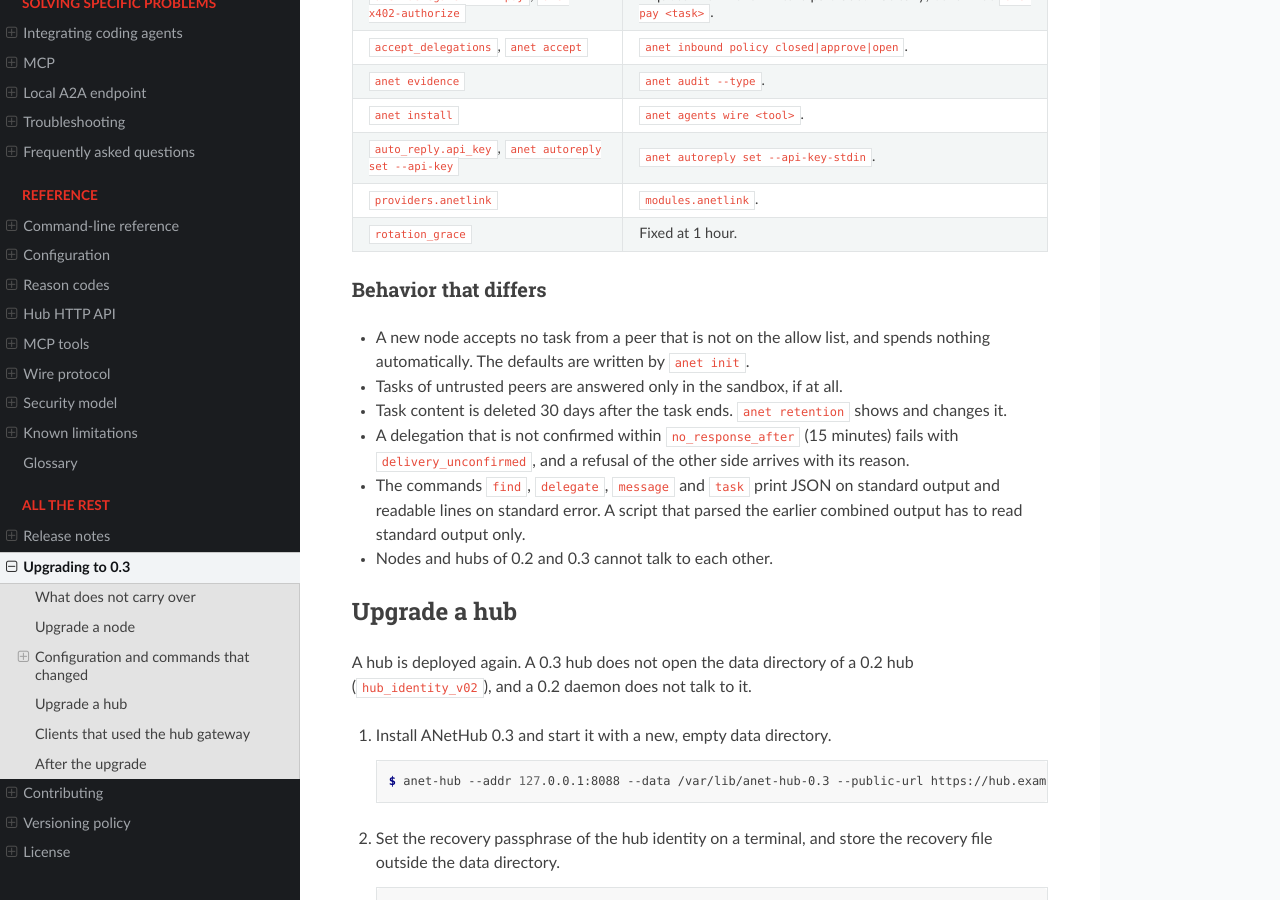
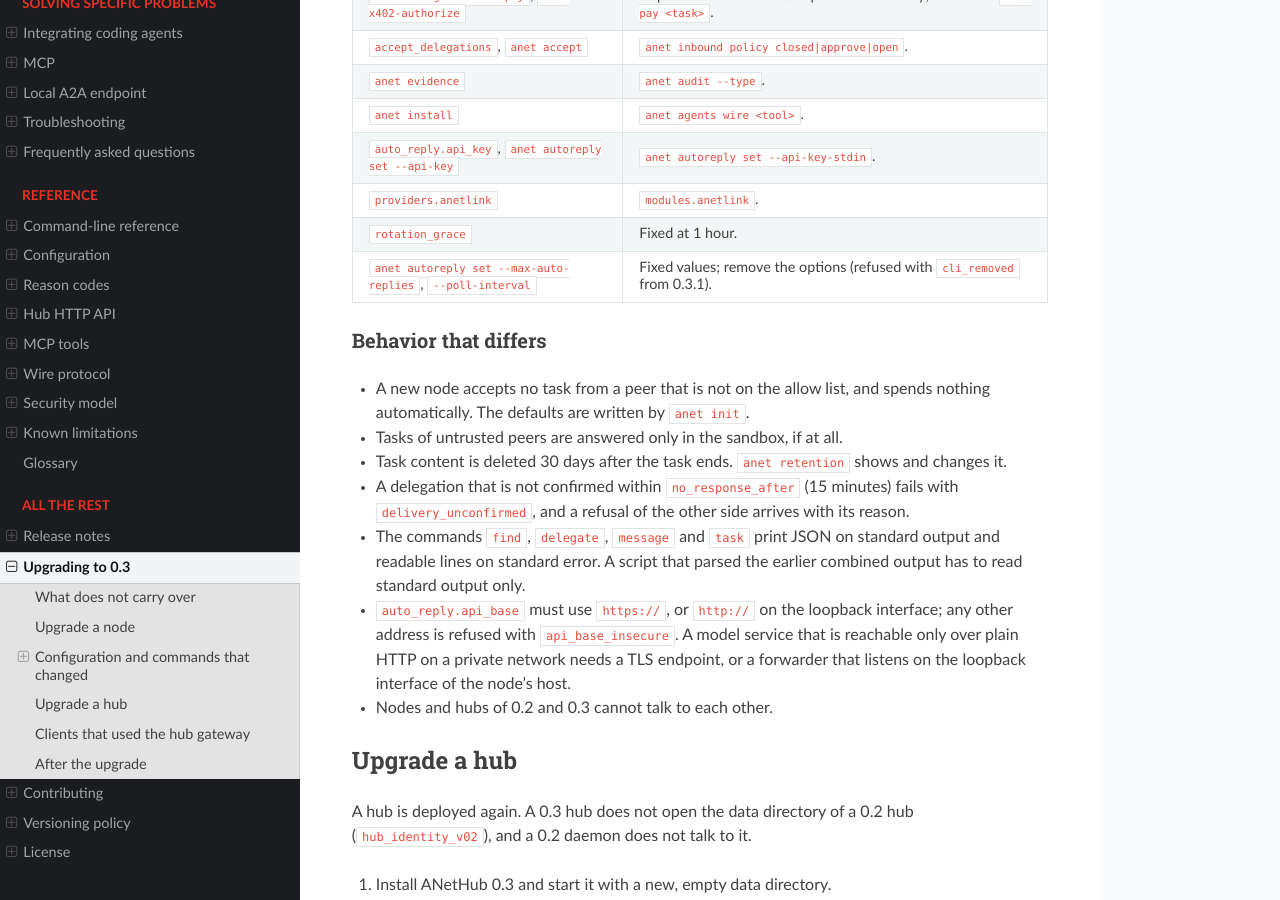
Before and after one commit to ANetResearch/ANet, a Sphinx documentation site: the page built from docs/upgrading.rst, in a window 1280 px wide and 900 px high, scrolled down 2088 px. Built offline with Sphinx 7.4.7 and the Read the Docs theme 3.1.0, drawn with Linux system fonts in a browser that asks for light colours.

Commit message:
Document the api_base rule, the removed auto-reply flags, the events stream end and admission --init
The upgrade guide now states that auto_reply.api_base must be https or http on
loopback, and lists the two removed auto-reply flags. The preview topic says a
task with its reply stays input-required until the requester ends it, so a
client reading /tasks/events stops at the task event that carries the reply.
The hub operations page describes setting the admission mode before the first
start. Chinese translations are updated with each paragraph.

Co-Authored-By: Claude Opus 5.5 <noreply@anthropic.com>

```diff
--- a/docs/ops/hub.rst
+++ b/docs/ops/hub.rst
@@ -328,6 +328,11 @@ changed with ``anet-hub admission``.
 
 Changing the mode affects new registrations only. Registered nodes remain
 registered.
+
+The mode can be set before the hub's first start, for example in a container
+image or a provisioning script: ``anet-hub --data <dir> admission open --init``
+creates the hub data in an existing, empty data directory and sets the mode.
+Without ``--init`` the command refuses a directory that holds no hub data.
 
 Admitting an identity
 ~~~~~~~~~~~~~~~~~~~~~
--- a/docs/topics/preview.rst
+++ b/docs/topics/preview.rst
@@ -144,7 +144,10 @@ Control interface
    subscriber that joins while a preview exists receives the current one first.
    The event ``delivery`` holds ``delivery``, ``detail``, ``wait`` and the
    sentence ``text``. An idle stream writes a comment line every 20 seconds. The
-   stream ends with the final state of the task. The route needs the control
+   stream ends with the final state of the task. A task whose reply has arrived
+   stays in ``input-required`` until the requester ends it (``POST /end``), so a
+   client that needs only the reply stops reading at the ``task`` event that
+   carries it. The route needs the control
    token. MCP and the console do not offer it. A task that is no longer on the
    node is answered with ``no_local_task``.
 
--- a/docs/upgrading.rst
+++ b/docs/upgrading.rst
@@ -115,6 +115,8 @@ are in :ref:`reference-config-removed` and in the section on removed commands of
      - ``modules.anetlink``.
    * - ``rotation_grace``
      - Fixed at 1 hour.
+   * - ``anet autoreply set --max-auto-replies``, ``--poll-interval``
+     - Fixed values; remove the options (refused with ``cli_removed`` from 0.3.1).
 
 Behavior that differs
 ~~~~~~~~~~~~~~~~~~~~~
@@ -128,6 +130,10 @@ Behavior that differs
 * The commands ``find``, ``delegate``, ``message`` and ``task`` print JSON on standard output
   and readable lines on standard error. A script that parsed the earlier combined output has to
   read standard output only.
+* ``auto_reply.api_base`` must use ``https://``, or ``http://`` on the loopback interface;
+  any other address is refused with ``api_base_insecure``. A model service that is reachable
+  only over plain HTTP on a private network needs a TLS endpoint, or a forwarder that listens on
+  the loopback interface of the node's host.
 * Nodes and hubs of 0.2 and 0.3 cannot talk to each other.
 
 
```
Also changed, not shown: 3 other files.
